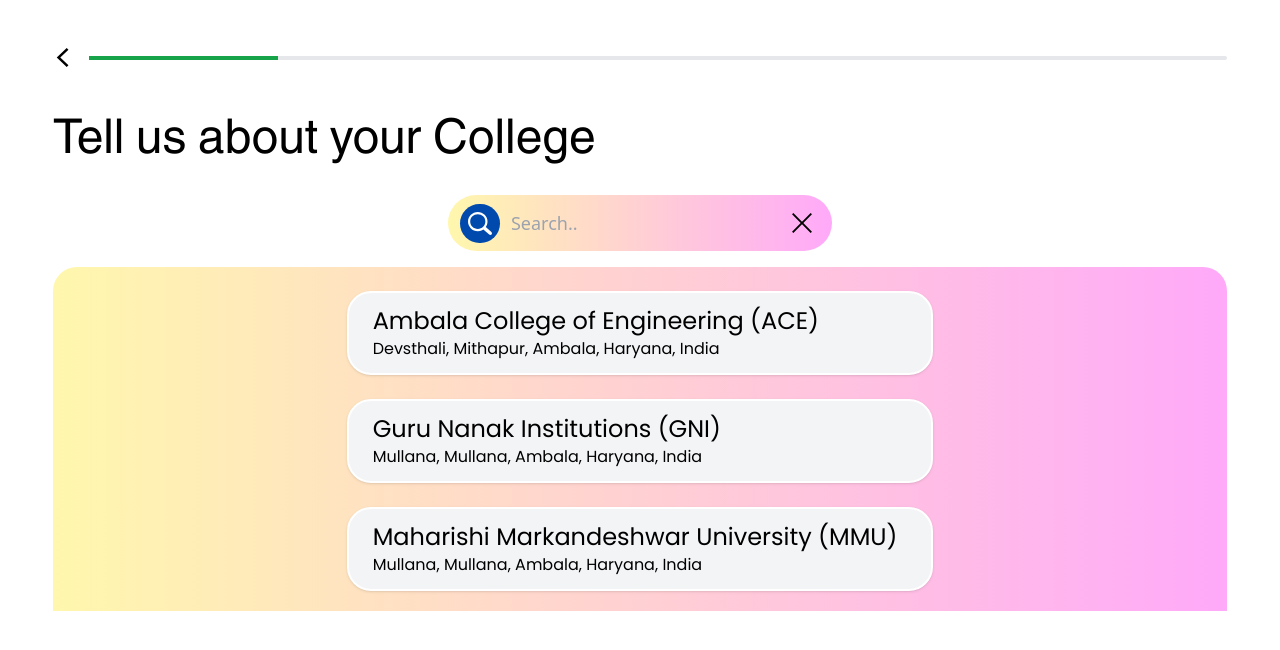
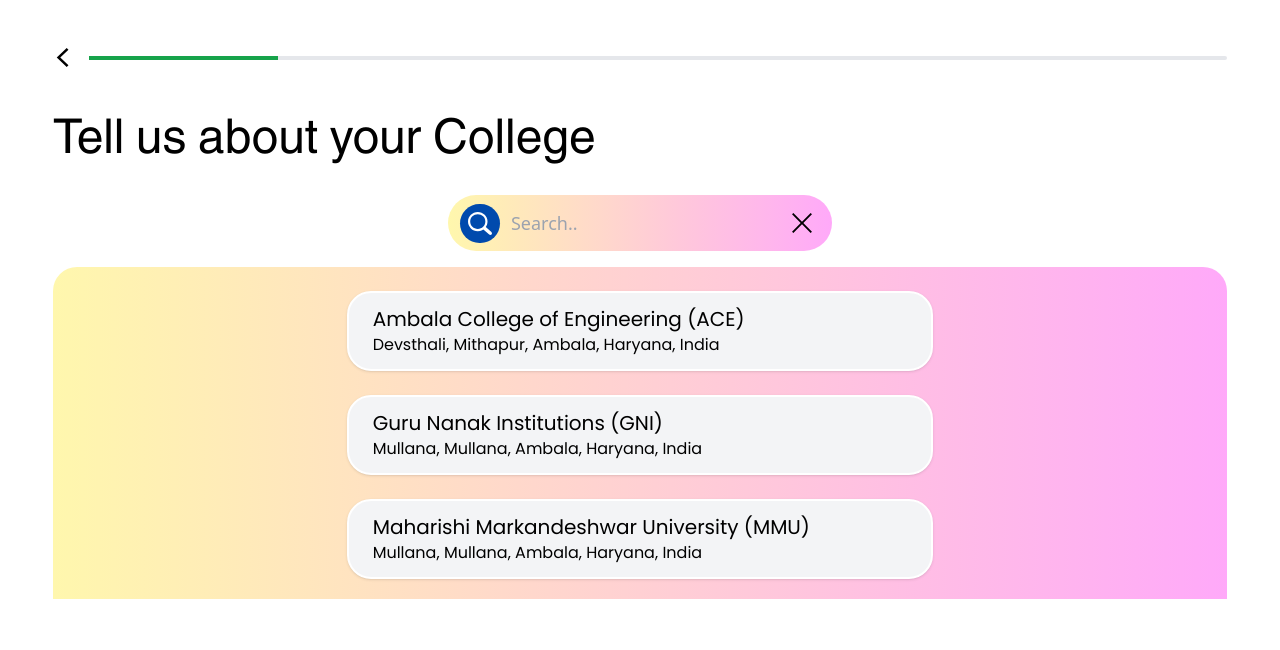
Before and after one commit to keshavWebDev-personal/learningTrade, an Astro site: page /get_started in a window 1280 px wide. Built offline with nearby package versions, Linux system fonts and the light colour scheme; Astro itself is replaced by a stand-in of ours.

Commit message:
Made the text a litlle smaller

```diff
--- a/src/components/get_started/college_selection/clg_btn_spawner.svelte
+++ b/src/components/get_started/college_selection/clg_btn_spawner.svelte
@@ -29,7 +29,7 @@
 >
     {#each buttons as item}
     <button
-        class=" active:scale-[0.99] active:bg-gray-200 focus:bg-green-200 focus:shadow-lg focus:scale-[1.02] border-2 border-white bg-gray-100 sm:min-h-20 min-h-16 md:w-1/2 sm:w-3/4 w-11/12  xl:text-2xl lg:text-xl md:text-base sm:text-sm text-xs text-left sm:px-6 sm:py-3 px-3 py-1 rounded-3xl mt-6 hover:scale-[1.02] transform-gpu shadow hover:shadow-lg hover:bg-gray-50 transition duration-200"
+        class=" active:scale-[0.99] active:bg-gray-200 focus:bg-green-200 focus:shadow-lg focus:scale-[1.02] border-2 border-white bg-gray-100 sm:min-h-20 min-h-16 md:w-1/2 sm:w-3/4 w-11/12  xl:text-xl lg:text-lg md:text-base sm:text-sm text-xs text-left sm:px-6 sm:py-3 px-3 py-1 rounded-3xl mt-6 hover:scale-[1.02] transform-gpu shadow hover:shadow-lg hover:bg-gray-50 transition duration-200"
     >
         {item.name}
         <br />
```
